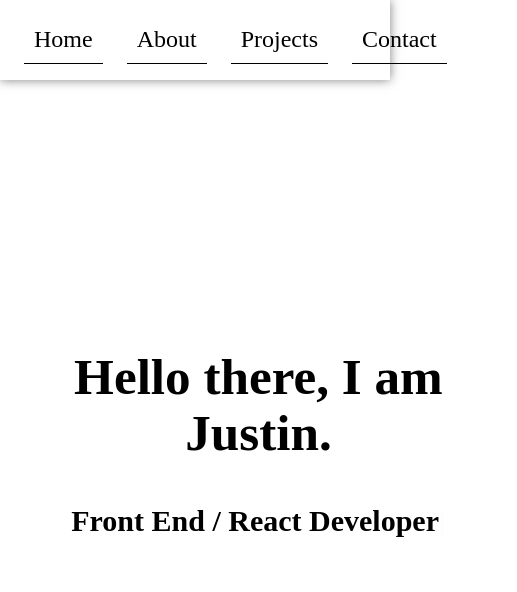
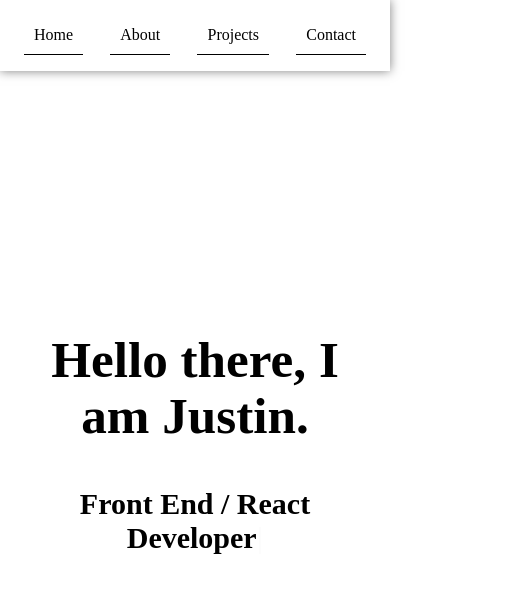
Before and after one commit to justinxie712/portfolio, a React (Vite) app: page / in a window 390 px wide. Shown: the top 592 px of the page, 517 px wide, since content can reach past the window. Built offline with nearby package versions, Linux system fonts and the light colour scheme.

Commit message:
small viewport styling for navbar and about section

```diff
--- a/src/components/Navbar/style.scss
+++ b/src/components/Navbar/style.scss
@@ -14,11 +14,6 @@
   gap: 24px;
   list-style-type: none;
   padding: 0 24px;
-
-  @media (max-width: 767px) {
-    display: flex;
-    justify-content: space-between;
-  }
 }
 
 .navbar__item {
@@ -32,3 +27,14 @@
     text-decoration: none;
   }
 }
+
+@media (max-width: 767px) {
+  .navbar__list {
+    display: flex;
+    justify-content: space-between;
+  }
+
+  .navbar__item {
+    font-size: 16px;
+  }
+}
--- a/src/sections/About/style.scss
+++ b/src/sections/About/style.scss
@@ -22,11 +22,6 @@
     border-radius: 50%;
     object-fit: cover;
     border: 3px solid #ccc;
-
-    @media (max-width: 767px) {
-      width: 150px;
-      height: 150px;
-    }
   }
 
   &__text {
@@ -39,6 +34,7 @@
     width: 30%;
     gap: 16px;
     margin-top: 20px;
+    justify-content: center;
   }
 
   &__skill-item {
@@ -64,4 +60,20 @@
     box-sizing: border-box;
     width: 100px;
   }
+
+  @media (max-width: 767px) {
+    &__content {
+      flex-direction: column;
+    }
+
+    &__profile-image {
+      width: 150px;
+      height: 150px;
+    }
+
+    &__text {
+      width: 100%;
+      text-align: center;
+    }
+  }
 }
```
